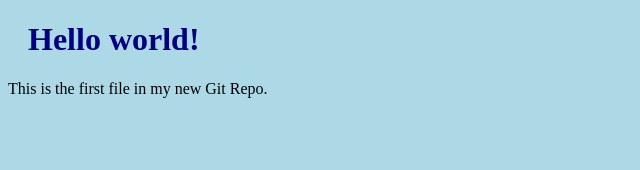
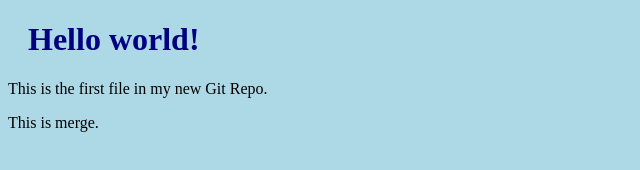
Before and after one commit to Anton879-prog/test, a plain HTML site: page index.html in a window 1280 px wide. Shown: the whole page, without its empty margins (0-640 px from the left). Drawn offline with Linux system fonts and the light colour scheme.

Commit message:
new merge

```diff
--- a/index.html
+++ b/index.html
@@ -8,7 +8,7 @@
 
 <h1>Hello world!</h1>
 <p>This is the first file in my new Git Repo.</p>
-
+<p>This is merge.</p>
 
 </body>
 </html>
```
